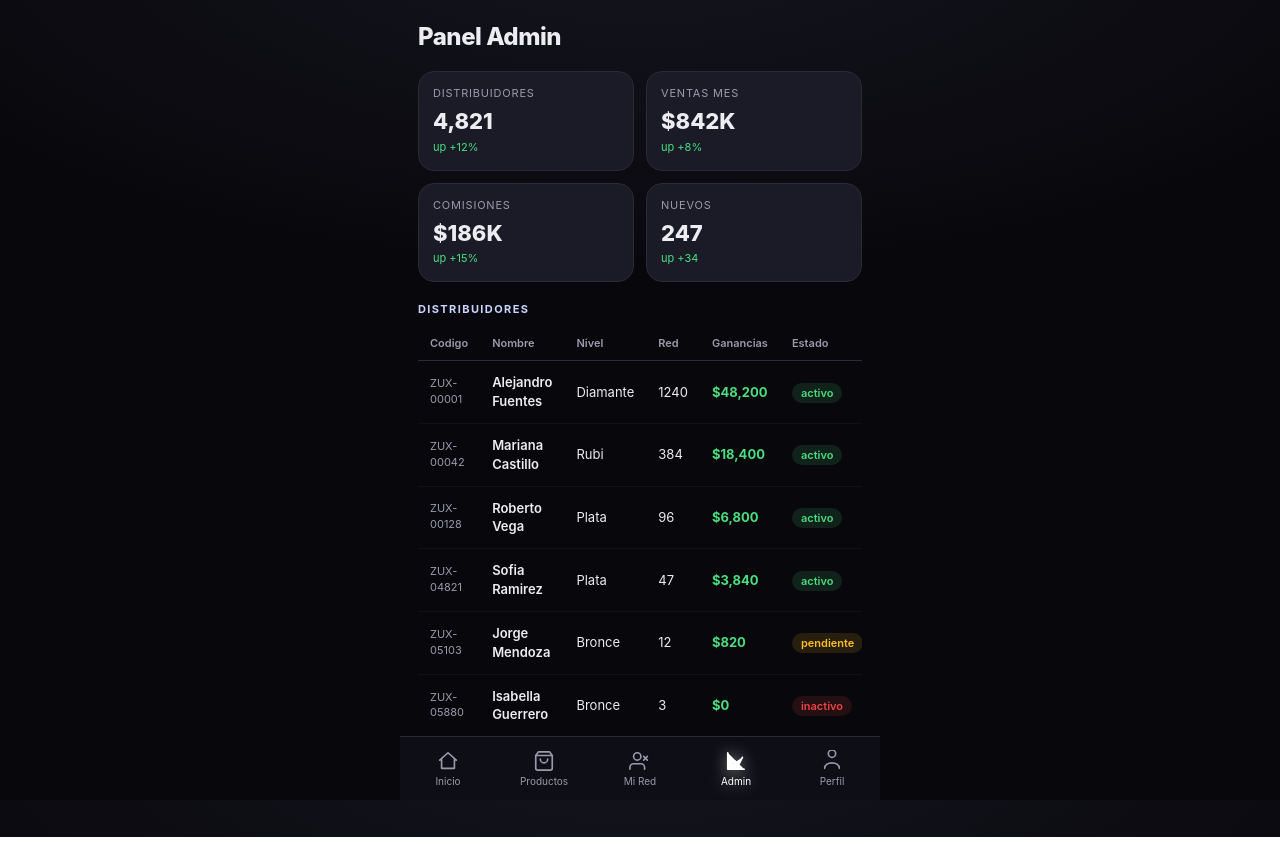
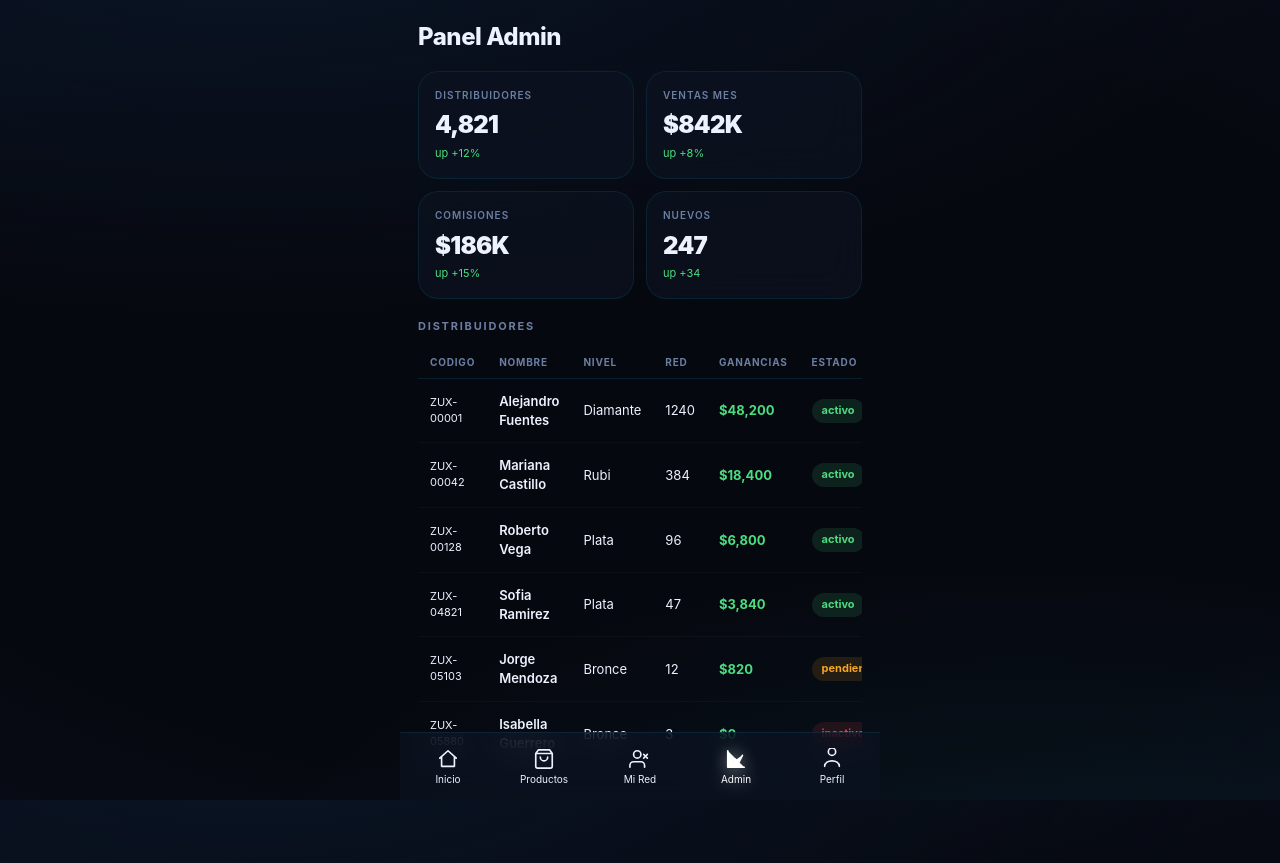
Before and after one commit to turbillon50/zuxen-mexico, a Next.js app: page /admin in a window 1280 px wide. Before the commit the page ends 837 px from the top, so only its background shows below. Built offline with nearby package versions, Linux system fonts and the light colour scheme.

Commit message:
feat: globals.css — paleta navy/cyan/gold, PWA nativa, glass system

```diff
--- a/app/globals.css
+++ b/app/globals.css
@@ -1,40 +1,67 @@
 :root{
-  --bg:#08080c;--surface:#15151f;--surface-2:#1b1b27;--border:#2a2a38;
-  --txt:#ECECF1;--txt-2:#9a9aac;--accent:#ffffff;
-  --glass:rgba(18,18,28,.7);--glass-stroke:#2a2a38;
-  --radius:16px;--nav-h:64px;
-  --font:-apple-system,BlinkMacSystemFont,'Segoe UI',system-ui,sans-serif;
+  --navy:#0a1628;--cyan:#00c8ff;--gold:#f5a623;
+  --bg:#06080f;--surface:#0d1220;--surface2:#111827;
+  --border:rgba(0,200,255,.12);--border-gold:rgba(245,166,35,.18);
+  --txt:#eef2ff;--txt2:#6b7fa3;
+  --glass:rgba(13,18,32,.72);--glass-stroke:rgba(0,200,255,.1);
+  --radius:20px;--nav-h:68px;
+  --font:-apple-system,BlinkMacSystemFont,'SF Pro Display','Segoe UI',system-ui,sans-serif;
 }
 *{box-sizing:border-box;margin:0;padding:0;-webkit-tap-highlight-color:transparent}
-html,body{height:100%}
-body{background:radial-gradient(120% 80% at 50% -10%,var(--surface),var(--bg) 55%);
+html{scrollbar-width:none;-webkit-text-size-adjust:100%}
+::-webkit-scrollbar{display:none}
+html,body{height:100%;overscroll-behavior:none}
+body{
+  background:var(--bg);
+  background-image:
+    radial-gradient(ellipse 80% 50% at 20% -10%,rgba(10,22,40,.9),transparent),
+    radial-gradient(ellipse 60% 40% at 80% 110%,rgba(0,200,255,.06),transparent),
+    radial-gradient(ellipse 100% 80% at 50% 50%,#06080f 60%,#090e1a);
   color:var(--txt);font-family:var(--font);line-height:1.45;overflow-x:hidden;
-  -webkit-font-smoothing:antialiased}
+  -webkit-font-smoothing:antialiased;-webkit-overflow-scrolling:touch;
+  touch-action:pan-y;
+}
 .shell{max-width:480px;margin:0 auto;min-height:100vh;
-  padding-bottom:calc(var(--nav-h) + 20px + env(safe-area-inset-bottom))}
+  padding-bottom:calc(var(--nav-h) + 16px + env(safe-area-inset-bottom))}
 h1,h2,h3{font-weight:800;letter-spacing:-.02em}
-.v-section{padding:16px 18px}
-.v-sec-title{font-size:11px;text-transform:uppercase;letter-spacing:1.4px;
-  color:#c9d4ff;margin:20px 0 10px;font-weight:700}
-.v-card{background:var(--surface-2);border:1px solid var(--border);
-  border-radius:var(--radius);padding:16px;margin-bottom:12px}
-.v-card-row{display:flex;justify-content:space-between;align-items:center;
-  padding:8px 0;border-bottom:1px solid var(--border);font-size:14px}
-.v-card-row:last-child{border-bottom:none}
-.v-muted{color:var(--txt-2);font-size:13px}
-.kpi-grid{display:grid;grid-template-columns:1fr 1fr;gap:12px;margin-bottom:20px}
-.kpi{background:var(--surface-2);border:1px solid var(--border);
-  border-radius:var(--radius);padding:14px}
-.kpi-label{font-size:11px;color:var(--txt-2);margin-bottom:4px;
-  text-transform:uppercase;letter-spacing:.8px}
-.kpi-val{font-size:22px;font-weight:800}
-.kpi-sub{font-size:11px;color:#4ade80;margin-top:2px}
-.pill{padding:3px 9px;border-radius:20px;font-size:11px;font-weight:600}
+.v-card{
+  background:var(--glass);border:1px solid var(--glass-stroke);
+  backdrop-filter:blur(18px) saturate(160%);-webkit-backdrop-filter:blur(18px) saturate(160%);
+  border-radius:var(--radius);padding:18px;margin-bottom:12px;
+}
+.v-card-gold{border-color:var(--border-gold)}
+.v-section{padding:12px 18px}
+.v-sec-title{font-size:11px;text-transform:uppercase;letter-spacing:1.8px;
+  color:var(--txt2);margin:20px 0 12px;font-weight:700}
+.kpi-grid{display:grid;grid-template-columns:1fr 1fr;gap:12px;margin-bottom:16px}
+.kpi{background:var(--glass);border:1px solid var(--glass-stroke);
+  backdrop-filter:blur(18px);-webkit-backdrop-filter:blur(18px);
+  border-radius:var(--radius);padding:16px;}
+.kpi-gold{border-color:var(--border-gold)}
+.kpi-label{font-size:10px;color:var(--txt2);margin-bottom:6px;
+  text-transform:uppercase;letter-spacing:1px;font-weight:600}
+.kpi-val{font-size:24px;font-weight:900;letter-spacing:-.03em}
+.kpi-sub{font-size:11px;color:#4ade80;margin-top:3px}
+.kpi-sub-gold{font-size:11px;color:var(--gold);margin-top:3px}
+.pill{padding:4px 10px;border-radius:20px;font-size:11px;font-weight:700;display:inline-block}
+.pill-cyan{background:rgba(0,200,255,.12);color:var(--cyan)}
+.pill-gold{background:rgba(245,166,35,.12);color:var(--gold)}
 .pill-green{background:rgba(74,222,128,.12);color:#4ade80}
-.pill-gold{background:rgba(251,191,36,.12);color:#fbbf24}
 .pill-red{background:rgba(239,68,68,.12);color:#ef4444}
+.glow-cyan{box-shadow:0 0 24px rgba(0,200,255,.35),0 0 8px rgba(0,200,255,.2)}
+.glow-gold{box-shadow:0 0 24px rgba(245,166,35,.35),0 0 8px rgba(245,166,35,.2)}
 table{width:100%;border-collapse:collapse}
-th{font-size:11px;color:var(--txt-2);text-align:left;padding:8px 12px;
-  border-bottom:1px solid var(--border);font-weight:600}
-td{font-size:13px;padding:12px;border-bottom:1px solid rgba(255,255,255,.04)}
+th{font-size:10px;color:var(--txt2);text-align:left;padding:8px 12px;
+  border-bottom:1px solid var(--border);font-weight:700;letter-spacing:.8px;text-transform:uppercase}
+td{font-size:13px;padding:13px 12px;border-bottom:1px solid rgba(255,255,255,.03);transition:background .15s}
+tr:hover td{background:rgba(0,200,255,.03)}
+.h-scroll{display:flex;gap:12px;overflow-x:auto;padding:0 18px 8px;
+  scrollbar-width:none;scroll-snap-type:x mandatory}
+.h-scroll::-webkit-scrollbar{display:none}
+.h-scroll>*{scroll-snap-align:start;flex-shrink:0}
+@keyframes aurora{0%{background-position:0% 50%}50%{background-position:100% 50%}100%{background-position:0% 50%}}
+@keyframes pulse-cyan{0%,100%{box-shadow:0 0 0 0 rgba(0,200,255,.4)}50%{box-shadow:0 0 0 8px rgba(0,200,255,0)}}
+@keyframes float{0%,100%{transform:translateY(0)}50%{transform:translateY(-6px)}}
+@keyframes breathe{0%,100%{opacity:.7;transform:scale(.97)}50%{opacity:1;transform:scale(1)}}
+@keyframes dash{to{stroke-dashoffset:0}}
 @media(prefers-reduced-motion:reduce){*{transition:none!important;animation:none!important}}
```
